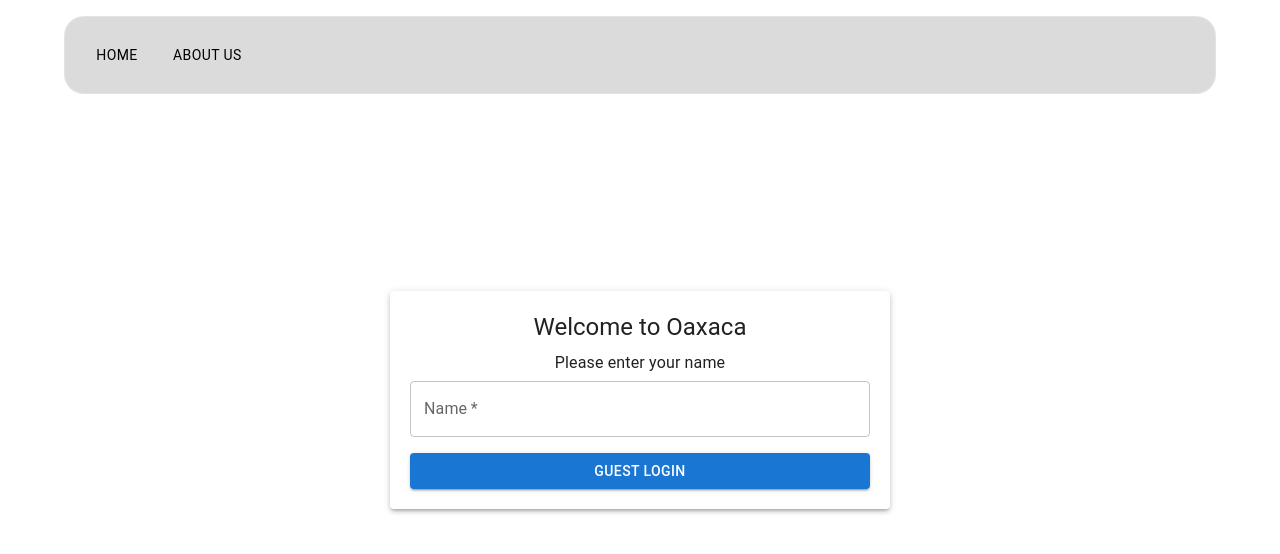
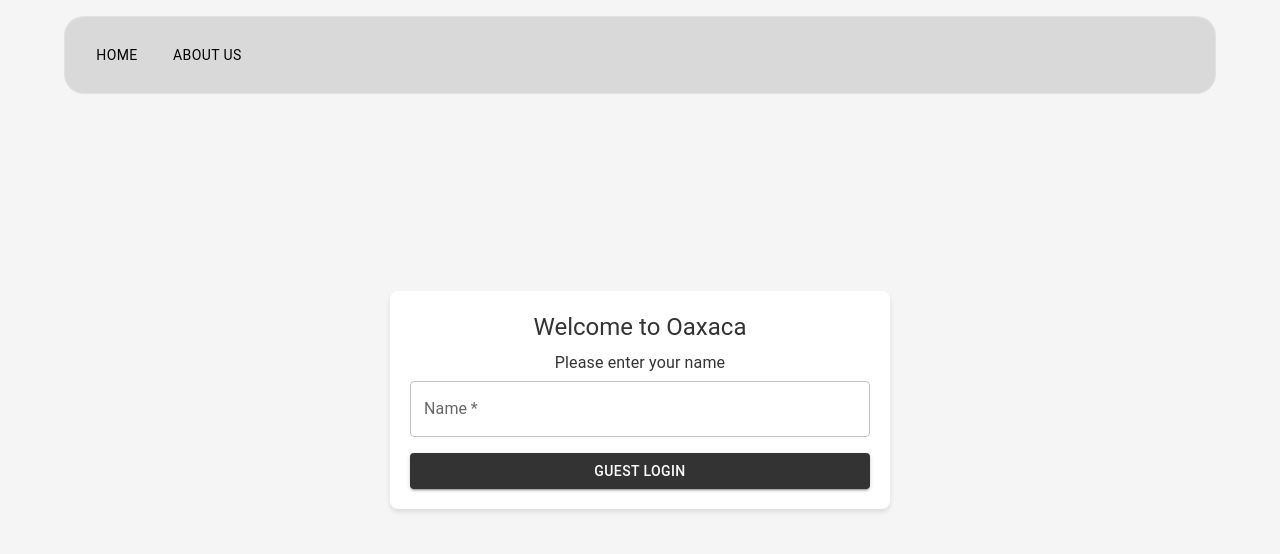
Before and after one commit to JoelRoy1/RMS-CS2810, a React (Create React App) app in the folder client/: page /customer-login in a window 1280 px wide. Shown: the top 554 px of the page. Built offline with nearby package versions, Linux system fonts and the light colour scheme.

Commit message:
Freshen up customer login page

```diff
--- a/client/src/pages/CustomerLoginPage.js
+++ b/client/src/pages/CustomerLoginPage.js
@@ -2,7 +2,7 @@ import React, { useState } from "react";
 import { Helmet } from 'react-helmet';
 import axios from "axios";
 import { useNavigate } from "react-router-dom";
-import { TextField, Checkbox, Button, FormControlLabel, Grid, Typography, Paper } from "@mui/material";
+import { TextField, Button, Typography, Grid, Paper } from "@mui/material";
 
 function CustomerLoginPage() {
   const [error, setError] = useState(null);
@@ -10,12 +10,11 @@ function CustomerLoginPage() {
   const [tableNumber, setTableNumber] = useState(null);
   const navigate = useNavigate();
   const [customerName, setCustomerName] = useState("");
-  const [customerAllergies, setCustomerAllergies] = useState([]);
 
   const handleSubmit = async (event) => { // Function to handle form submission
     event.preventDefault();
     try {
-      const response = await axios.post("http://localhost:9000/customer/", { customerName, customerAllergies });
+      const response = await axios.post("http://localhost:9000/customer/", { customerName });
       const { customerId, tableNumber } = response.data; // Extract customerId and tableNumber from response
       sessionStorage.setItem('id', customerId);
       sessionStorage.setItem('customer_name', customerName);
@@ -31,24 +30,16 @@ function CustomerLoginPage() {
     }
   };
 
-  const handleAllergyChange = (allergy) => { // Function to handle allergy checkbox change
-    if (customerAllergies.includes(allergy)) {
-      setCustomerAllergies(customerAllergies.filter((a) => a !== allergy));
-    } else {
-      setCustomerAllergies([...customerAllergies, allergy]);
-    }
-  };
-
   return (
-    <div style={{ display: "flex", justifyContent: "center", alignItems: "center", minHeight: "100vh" }}>
+    <div style={{ display: "flex", justifyContent: "center", alignItems: "center", minHeight: "100vh", backgroundColor: "#f5f5f5" }}>
       <Grid container justify="center" alignItems="center" style={{ maxWidth: "500px" }}>
         <Grid item xs={12}>
-          <Paper elevation={3} style={{ padding: 20 }}>
+          <Paper elevation={3} style={{ padding: 20, borderRadius: "8px", boxShadow: '0px 3px 5px rgba(0, 0, 0, 0.1)' }}>
             <Helmet>
               <title>Oaxaca | Customer Login</title>
             </Helmet>
-            <Typography variant="h5" align="center" gutterBottom>Welcome to Oaxaca</Typography>
-            <Typography variant="body1" align="center" gutterBottom>Please enter your name</Typography>
+            <Typography variant="h5" align="center" gutterBottom style={{ color: "#333" }}>Welcome to Oaxaca</Typography>
+            <Typography variant="body1" align="center" gutterBottom style={{ color: "#333" }}>Please enter your name</Typography>
             <form onSubmit={handleSubmit}>
               <Grid container spacing={2}>
                 <Grid item xs={12}>
@@ -59,16 +50,17 @@ function CustomerLoginPage() {
                     value={customerName}
                     onChange={(e) => setCustomerName(e.target.value)}
                     required
+                    InputProps={{ style: { color: "#333" } }} // Set the input text color
                   />
                 </Grid>
                 <Grid item xs={12}>
-                  <Button variant="contained" color="primary" type="submit" fullWidth>
+                  <Button variant="contained" color="primary" type="submit" fullWidth style={{ backgroundColor: "#333", color: "#fff", '&:hover': { backgroundColor: "#666" } }}>
                     Guest Login
                   </Button>
                 </Grid>
                 {success && tableNumber && (
                   <Grid item xs={12}>
-                    <Typography variant="body1" align="center" style={{ backgroundColor: "#f0f0f0", padding: "10px", borderRadius: "5px" }}>
+                    <Typography variant="body1" align="center" style={{ backgroundColor: "#f0f0f0", padding: "10px", borderRadius: "5px", color: "#333" }}>
                       Your table number is: {tableNumber}
                     </Typography>
                   </Grid>
```
